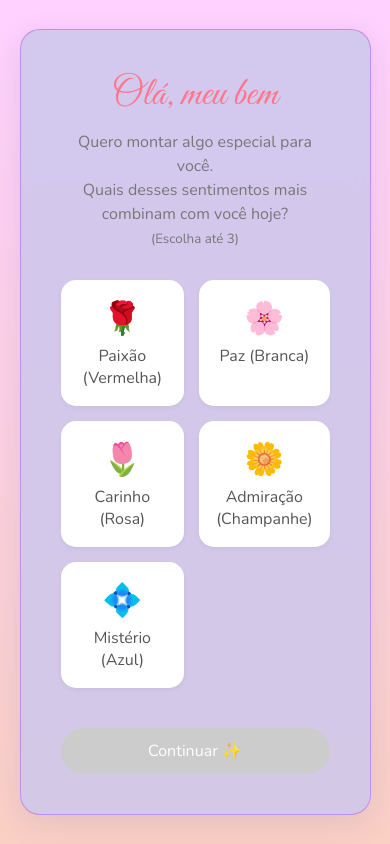
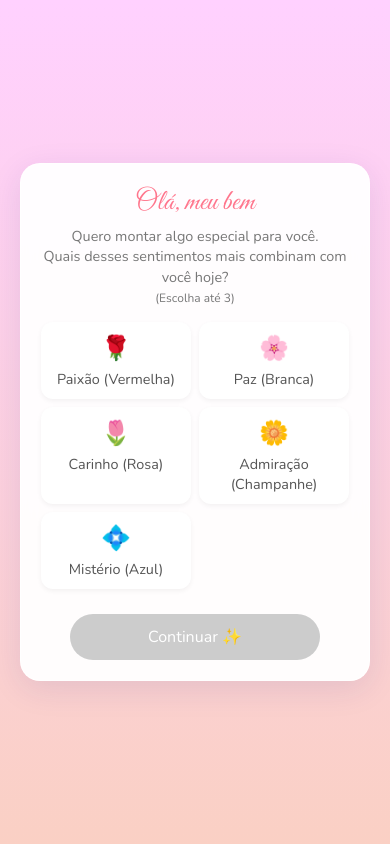
Before and after one commit to allexmth/surpresa, a plain HTML site: page index.html in a window 390 px wide. Drawn offline with nearby package versions, Linux system fonts and the light colour scheme.

Commit message:
Refactor CSS for improved layout and mobile support
surpote para mobile e liberação do scrow

```diff
--- a/style.css
+++ b/style.css
@@ -2,8 +2,8 @@
 :root {
     --primary-color: #d65db1;
     --soft-bg: linear-gradient(135deg, #fdfbfb 0%, #ebedee 100%);
-    --glass-bg: rgba(204, 199, 236, 0.85);
-    --glass-border: rgba(195, 134, 229, 0.9);
+    --glass-bg: rgba(255, 255, 255, 0.95); /* Aumentei um pouco a opacidade para leitura */
+    --glass-border: rgba(255, 255, 255, 0.9);
     --shadow: 0 8px 32px 0 rgba(31, 38, 135, 0.1);
     --text-color: #555;
     --highlight: #ff758c;
@@ -18,102 +18,189 @@ body {
     display: flex;
     justify-content: center;
     align-items: center;
-    overflow: hidden;
+    /* CORREÇÃO 1: Permitir rolagem se a tela for pequena */
+    overflow-y: auto;
+    padding: 20px; /* Espaço nas bordas para celular */
     color: var(--text-color);
 }
 
+/* --- CONTAINER PRINCIPAL (CARD) --- */
 .app-container {
-    width: 90%; max-width: 500px; min-height: 600px;
-    background: var(--glass-bg); backdrop-filter: blur(8px);
-    border-radius: 20px; border: 1px solid var(--glass-border);
-    box-shadow: var(--shadow); padding: 40px;
-    position: relative; text-align: center;
-    transition: all 0.5s ease; display: flex;
-    flex-direction: column; justify-content: space-between;
+    width: 100%;
+    max-width: 500px;
+    /* CORREÇÃO 2: Altura flexível em vez de fixa */
+    min-height: auto;
+    background: var(--glass-bg);
+    backdrop-filter: blur(8px);
+    border-radius: 20px;
+    border: 1px solid var(--glass-border);
+    box-shadow: var(--shadow);
+    padding: 30px;
+    position: relative;
+    text-align: center;
+    transition: all 0.5s ease;
+    display: flex;
+    flex-direction: column;
+    /* Justify content space-between empurrava o botão pro final,
+       vamos mudar para centralizar com gap */
+    justify-content: center;
+    gap: 20px; /* Espaço consistente entre elementos */
 }
 
-h1, h2 { font-family: 'Great Vibes', cursive; color: var(--highlight); font-weight: 400; }
-h1 { font-size: 2.5rem; margin-bottom: 10px; }
-h2 { font-size: 1.8rem; margin-bottom: 20px; }
-p { font-size: 1rem; color: #777; margin-bottom: 30px; line-height: 1.5; }
+h1, h2 {
+    font-family: 'Great Vibes', cursive;
+    color: var(--highlight);
+    font-weight: 400;
+}
 
+h1 { font-size: 2.2rem; margin-bottom: 5px; }
+h2 { font-size: 1.6rem; margin-bottom: 15px; }
+p { font-size: 1rem; color: #777; margin-bottom: 20px; line-height: 1.4; }
+
+/* --- NAVEGAÇÃO ENTRE ETAPAS --- */
 .step {
-    display: none; opacity: 0; transform: translateY(20px);
+    display: none;
+    opacity: 0;
+    transform: translateY(20px);
     transition: opacity 0.5s ease, transform 0.5s ease;
-    height: 100%; flex-direction: column; justify-content: center;
+    width: 100%;
+    flex-direction: column;
+    align-items: center;
 }
-.step.active { display: flex; opacity: 1; transform: translateY(0); }
 
+.step.active {
+    display: flex;
+    opacity: 1;
+    transform: translateY(0);
+}
+
+/* --- BOTÕES E INTERAÇÕES --- */
 .btn-next {
-    background: var(--highlight); color: white; border: none;
-    padding: 12px 30px; border-radius: 50px; font-size: 1rem;
-    cursor: pointer; box-shadow: 0 4px 15px rgba(255, 117, 140, 0.4);
-    transition: transform 0.2s, box-shadow 0.2s; margin-top: 20px;
+    background: var(--highlight);
+    color: white;
+    border: none;
+    padding: 12px 30px;
+    border-radius: 50px;
+    font-size: 1rem;
+    cursor: pointer;
+    box-shadow: 0 4px 15px rgba(255, 117, 140, 0.4);
+    transition: transform 0.2s, box-shadow 0.2s;
+    margin-top: 10px; /* Margem reduzida */
     font-family: 'Nunito', sans-serif;
+    width: 100%; /* Botão largo no mobile facilita o toque */
+    max-width: 250px;
 }
-.btn-next:hover { transform: translateY(-2px); box-shadow: 0 6px 20px rgba(255, 117, 140, 0.6); }
-.btn-next:disabled { background: #ccc; cursor: not-allowed; box-shadow: none; }
 
-.rose-grid { display: grid; grid-template-columns: repeat(2, 1fr); gap: 15px; margin-bottom: 20px; }
+.btn-next:hover {
+    transform: translateY(-2px);
+    box-shadow: 0 6px 20px rgba(255, 117, 140, 0.6);
+}
+
+.btn-next:disabled {
+    background: #ccc;
+    cursor: not-allowed;
+    box-shadow: none;
+}
+
+/* --- ETAPA 1: GRID DE ROSAS --- */
+.rose-grid {
+    display: grid;
+    grid-template-columns: repeat(2, 1fr); /* 2 colunas */
+    gap: 10px;
+    width: 100%;
+    margin-bottom: 15px;
+}
+
 .rose-option {
-    background: white; border: 2px solid transparent; border-radius: 15px;
-    padding: 15px; cursor: pointer; transition: all 0.3s ease;
-    display: flex; flex-direction: column; align-items: center;
+    background: white;
+    border: 2px solid transparent;
+    border-radius: 12px;
+    padding: 10px;
+    cursor: pointer;
+    transition: all 0.3s ease;
+    display: flex;
+    flex-direction: column;
+    align-items: center;
     box-shadow: 0 2px 5px rgba(0,0,0,0.05);
 }
-.rose-option:hover { transform: scale(1.03); }
+
+.rose-option:hover { transform: scale(1.02); }
 .rose-option.selected {
-    border-color: var(--highlight); background: #fff0f3;
-    box-shadow: 0 0 15px rgba(255, 117, 140, 0.3);
+    border-color: var(--highlight);
+    background: #fff0f3;
+    box-shadow: 0 0 10px rgba(255, 117, 140, 0.3);
 }
-.rose-icon { font-size: 2rem; margin-bottom: 5px; }
 
-.color-picker-container { display: flex; justify-content: center; gap: 15px; margin: 20px 0; flex-wrap: wrap; }
+.rose-icon { font-size: 1.8rem; margin-bottom: 5px; }
+.rose-option span:last-child { font-size: 0.9rem; }
+
+/* --- ETAPA 2 & 3: SELETORES DE COR --- */
+.color-picker-container {
+    display: flex;
+    justify-content: center;
+    gap: 10px;
+    margin: 15px 0;
+    flex-wrap: wrap;
+}
+
 .color-circle {
-    width: 40px; height: 40px; border-radius: 50%; cursor: pointer;
-    border: 3px solid white; box-shadow: 0 2px 5px rgba(0,0,0,0.1);
+    width: 35px;
+    height: 35px;
+    border-radius: 50%;
+    cursor: pointer;
+    border: 3px solid white;
+    box-shadow: 0 2px 5px rgba(0,0,0,0.1);
     transition: transform 0.2s;
 }
+
 .color-circle:hover { transform: scale(1.1); }
 .color-circle.selected {
-    transform: scale(1.2); box-shadow: 0 0 10px rgba(0,0,0,0.2);
+    transform: scale(1.2);
+    box-shadow: 0 0 10px rgba(0,0,0,0.2);
     border: 3px solid var(--highlight);
 }
 
+/* --- ETAPA FINAL: O BUQUÊ ANIMADO --- */
 .bouquet-container {
-    position: relative; width: 200px; height: 350px; margin: 0 auto;
-    transform-origin: bottom center; animation: sway 3s infinite ease-in-out alternate;
+    position: relative;
+    width: 200px;
+    height: 300px; /* Reduzi um pouco a altura para caber melhor */
+    margin: 0 auto;
+    transform-origin: bottom center;
+    animation: sway 3s infinite ease-in-out alternate;
 }
 
 /* O Papel do Buquê */
 .wrapper {
-    position: absolute; bottom: 0; left: 50%; transform: translateX(-50%);
-    width: 0; height: 0; border-left: 60px solid transparent;
-    border-right: 60px solid transparent; border-top: 180px solid #f3d1d6;
-    border-radius: 10px; z-index: 999;
+    position: absolute;
+    bottom: 0;
+    left: 50%;
+    transform: translateX(-50%);
+    width: 0;
+    height: 0;
+    border-left: 60px solid transparent;
+    border-right: 60px solid transparent;
+    border-top: 180px solid #f3d1d6;
+    border-radius: 10px;
+    z-index: 999;
 }
+
 .wrapper::after {
     content: ''; position: absolute; top: -100px; left: -15px;
     width: 30px; height: 30px; background: rgba(255,255,255,0.3);
     border-radius: 50%; box-shadow: 0 0 0 5px rgba(255,255,255,0.2);
 }
 
-/* --- ESTRUTURA HIERÁRQUICA DA FLOR (CAULE -> WRAPPER -> CORAÇÃO) --- */
-
-/* 1. O Caule (Pai) */
+/* ESTRUTURA HIERÁRQUICA DA FLOR */
 .stem {
     position: absolute; width: 4px; background: #6e8c54;
     bottom: 50px; left: 50%; transform-origin: bottom center;
     border-radius: 4px; z-index: 0;
 }
-
-/* 2. O Wrapper de Animação (Filho do Caule) */
 .flower-wrapper {
     position: absolute; top: 0; left: 50%; width: 0; height: 0;
     transform-origin: center center;
 }
-
-/* 3. A Flor / Coração (Filho do Wrapper) */
 .flower {
     position: absolute; width: 44px; height: 44px;
     background-size: contain; background-repeat: no-repeat;
@@ -132,8 +219,39 @@ p { font-size: 1rem; color: #777; margin-bottom: 30px; line-height: 1.5; }
 .flower-anim { animation: popIn 0.8s cubic-bezier(0.175, 0.885, 0.32, 1.275) forwards; }
 
 .final-msg {
-    margin-top: 30px; font-family: 'Great Vibes', cursive;
-    font-size: 2rem; color: var(--highlight); opacity: 0;
+    margin-top: 20px;
+    font-family: 'Great Vibes', cursive;
+    font-size: 1.8rem;
+    color: var(--highlight);
+    opacity: 0;
     animation: fadeInUp 2s ease 1s forwards;
+    padding: 0 10px;
 }
+
 @keyframes fadeInUp { from { opacity: 0; transform: translateY(20px); } to { opacity: 1; transform: translateY(0); } }
+
+/* --- RESPONSIVIDADE (AJUSTES FINAIS PARA CELULAR) --- */
+@media (max-width: 480px) {
+    .app-container {
+        padding: 20px;
+        width: 100%;
+        min-height: auto; /* Garante que não force altura */
+    }
+
+    h1 { font-size: 1.8rem; }
+    p { font-size: 0.9rem; margin-bottom: 15px; }
+
+    .rose-grid {
+        gap: 8px;
+    }
+
+    .rose-option {
+        padding: 8px;
+    }
+
+    .rose-icon { font-size: 1.5rem; }
+
+    .bouquet-container {
+        transform: scale(0.9); /* Diminui um pouco o buquê no mobile */
+    }
+}
```
